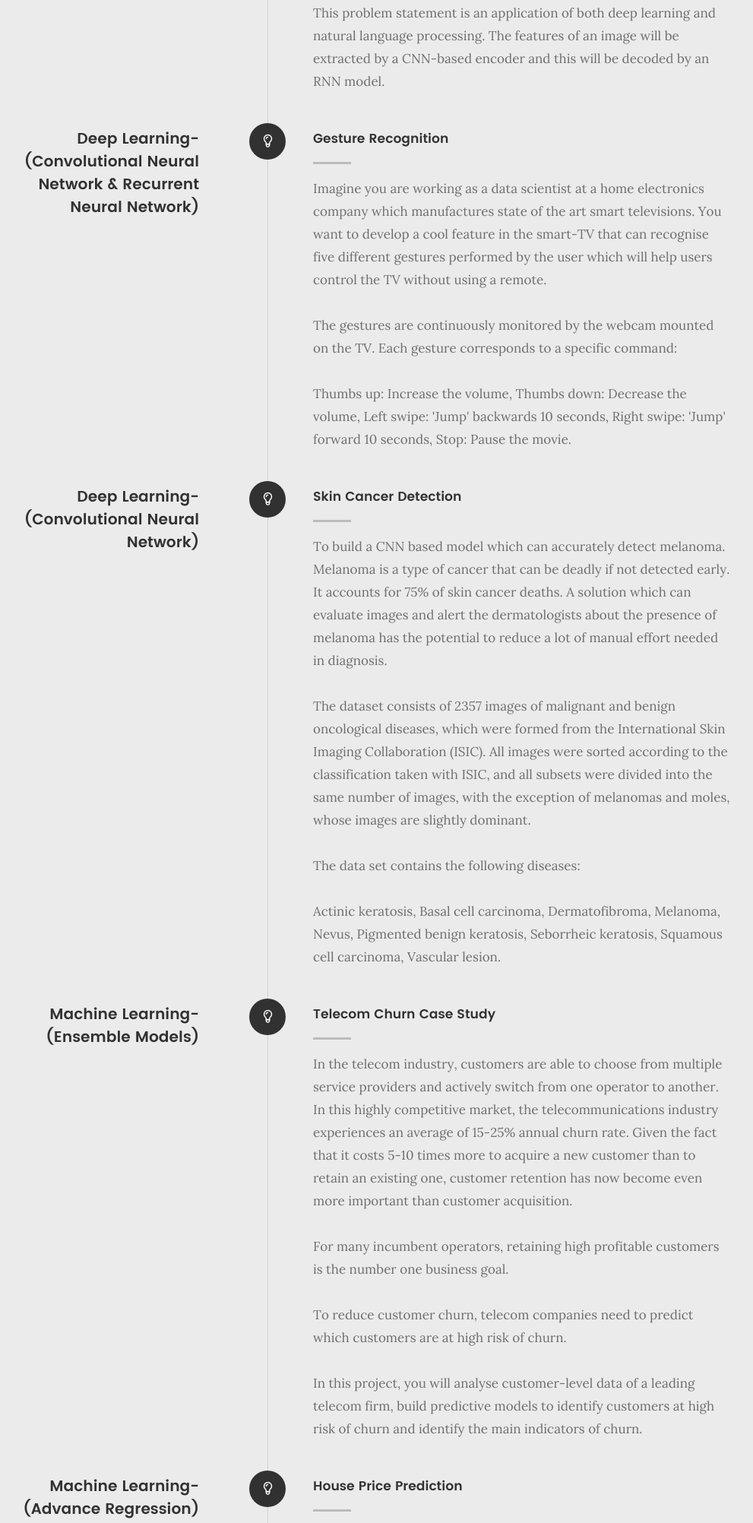
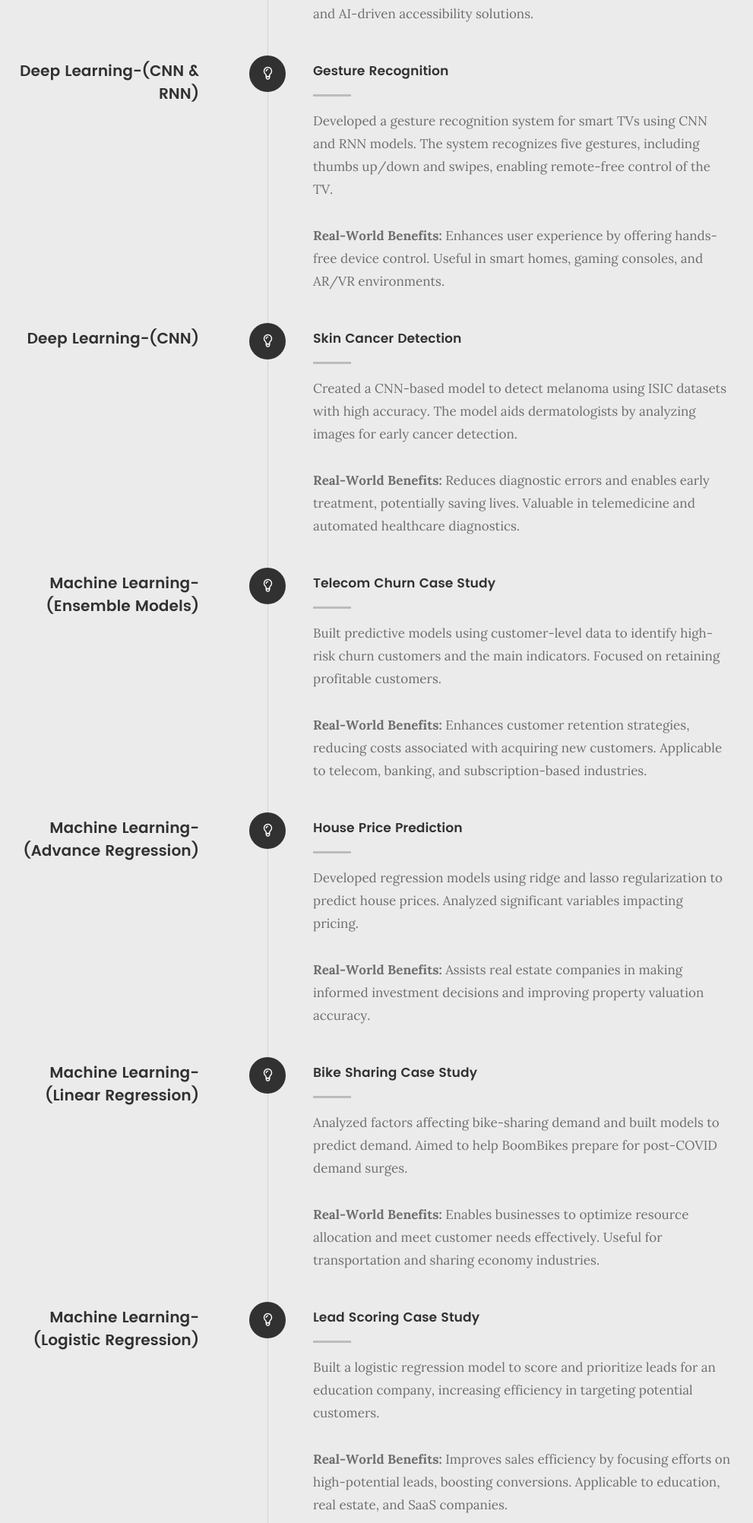
Before and after one commit to Prajwal-s007/Portfolio, a plain HTML site: page index.html in a window 1280 px wide. Shown: the part 5982-7986 px from the top of the page at 76% size, without its empty margins (127-1118 px from the left). Drawn offline with Linux system fonts and the light colour scheme; files whose address does not match are found by name.

Commit message:
Project section optimized

```diff
--- a/index.html
+++ b/index.html
@@ -477,20 +477,15 @@
 	   				</div>
 
 	   				<div class="timeline-header">
-	   					<h3>Deep Learning-(Convolutional Neural Network based encoder & Recurrent Neural Network based decoder)</h3>
+	   					<h3>Deep Learning-(CNN & RNN-based Encoder-Decoder)</h3>
 	   					<p> </p>
 	   				</div>
 
 	   				<div class="timeline-content">
 				                <h4>Eye for Blind</h4>
-	   					<p>In this capstone project, you need to create a deep learning model which can explain the contents of an image in the form of speech through caption generation with an attention mechanism on Flickr8K dataset. This kind of model is a use-case for blind people so that they can understand any image with the help of speech. The caption generated through a CNN-RNN model will be converted to speech using a text to speech library.</p>
-
-
-<p> This problem statement is an application of both deep learning and natural language processing. The features of an image will be extracted by a CNN-based encoder and this will be decoded by an RNN model.</p>
-
-
-					</div>
-
+				                <p>This project uses a CNN-RNN model with an attention mechanism to generate image captions converted into speech. It enables visually impaired individuals to comprehend images through voice outputs using the Flickr8K dataset.</p>
+				                <p><b>Real-World Benefits:</b> Improves accessibility for visually impaired individuals, offering them independence in understanding visual content. Potential applications include assistive devices, mobile apps, and AI-driven accessibility solutions.</p>
+				            </div>
 	   			</div> <!-- /timeline-block -->
 				<div class="timeline-block">
 
@@ -499,23 +494,14 @@
 	   				</div>
 
 	   				<div class="timeline-header">
-	   					<h3>Deep Learning-(Convolutional Neural Network & Recurrent Neural Network)</h3>
+	   					<h3>Deep Learning-(CNN & RNN)</h3>
 	   					<p> </p>
 	   				</div>
 
 	   				<div class="timeline-content">
 				                <h4>Gesture Recognition</h4>
-	   					<p>Imagine you are working as a data scientist at a home electronics company which manufactures state of the art smart televisions. You want to develop a cool feature in the smart-TV that can recognise five different gestures performed by the user which will help users control the TV without using a remote.</p>
-
-
-<p> The gestures are continuously monitored by the webcam mounted on the TV. Each gesture corresponds to a specific command:</p>
-
-   <p> Thumbs up: Increase the volume,
-Thumbs down: Decrease the volume,
-Left swipe: 'Jump' backwards 10 seconds,
-Right swipe: 'Jump' forward 10 seconds,
-Stop: Pause the movie.</p>
-
+				                <p>Developed a gesture recognition system for smart TVs using CNN and RNN models. The system recognizes five gestures, including thumbs up/down and swipes, enabling remote-free control of the TV.</p>
+				                <p><b>Real-World Benefits:</b> Enhances user experience by offering hands-free device control. Useful in smart homes, gaming consoles, and AR/VR environments.</p>
 				            </div>
 
 	   			</div> <!-- /timeline-block -->
@@ -526,29 +512,14 @@ Stop: Pause the movie.</p>
 	   				</div>
 
 	   				<div class="timeline-header">
-	   					<h3>Deep Learning-(Convolutional Neural Network)</h3>
+	   					<h3>Deep Learning-(CNN)</h3>
 	   					<p> </p>
 	   				</div>
 
 	   				<div class="timeline-content">
 				                <h4>Skin Cancer Detection</h4>
-	   					<p>To build a CNN based model which can accurately detect melanoma. Melanoma is a type of cancer that can be deadly if not detected early. It accounts for 75% of skin cancer deaths. A solution which can evaluate images and alert the dermatologists about the presence of melanoma has the potential to reduce a lot of manual effort needed in diagnosis.</p>
-
-<p>The dataset consists of 2357 images of malignant and benign oncological diseases, which were formed from the International Skin Imaging Collaboration (ISIC). All images were sorted according to the classification taken with ISIC, and all subsets were divided into the same number of images, with the exception of melanomas and moles, whose images are slightly dominant.</p>
-
-
-<p> The data set contains the following diseases:</p>
-
-   <p> Actinic keratosis,
-Basal cell carcinoma,
-Dermatofibroma,
-Melanoma,
-Nevus,
-Pigmented benign keratosis,
-Seborrheic keratosis,
-Squamous cell carcinoma,
-Vascular lesion.</p>
-
+				                <p>Created a CNN-based model to detect melanoma using ISIC datasets with high accuracy. The model aids dermatologists by analyzing images for early cancer detection.</p>
+				                <p><b>Real-World Benefits:</b> Reduces diagnostic errors and enables early treatment, potentially saving lives. Valuable in telemedicine and automated healthcare diagnostics.</p>
 				            </div>
 
 	   			</div> <!-- /timeline-block -->
@@ -565,15 +536,8 @@ Vascular lesion.</p>
 
 	   				<div class="timeline-content">
 				                <h4>Telecom Churn Case Study</h4>
-	   					<p>In the telecom industry, customers are able to choose from multiple service providers and actively switch from one operator to another. In this highly competitive market, the telecommunications industry experiences an average of 15-25% annual churn rate. Given the fact that it costs 5-10 times more to acquire a new customer than to retain an existing one, customer retention has now become even more important than customer acquisition.</p>
-
-<p>For many incumbent operators, retaining high profitable customers is the number one business goal.</p>
-
-
-<p> To reduce customer churn, telecom companies need to predict which customers are at high risk of churn.</p>
-
-   <p> In this project, you will analyse customer-level data of a leading telecom firm, build predictive models to identify customers at high risk of churn and identify the main indicators of churn.</p>
-
+				                <p>Built predictive models using customer-level data to identify high-risk churn customers and the main indicators. Focused on retaining profitable customers.</p>
+				                <p><b>Real-World Benefits:</b> Enhances customer retention strategies, reducing costs associated with acquiring new customers. Applicable to telecom, banking, and subscription-based industries.</p>
 				            </div>
 
 	   			</div> <!-- /timeline-block -->
@@ -590,18 +554,10 @@ Vascular lesion.</p>
 
 	   				<div class="timeline-content">
 				                <h4>House Price Prediction</h4>
-	   					<p>A US-based housing company named Surprise Housing has decided to enter the Australian market. The company uses data analytics to purchase houses at a price below their actual values and flip them on at a higher price. For the same purpose, the company has collected a data set from the sale of houses in Australia. The data is provided in the CSV file below. </p>
-
-
-<p>The company is looking at prospective properties to buy to enter the market. You are required to build a regression model using regularisation in order to predict the actual value of the prospective properties and decide whether to invest in them or not. </p>
-
-
-<p> The company wants to know the following things about the prospective properties:</p>
-
-   <p> i)Which variables are significant in predicting the price of a house, and</p>
-    <p> ii)How well those variables describe the price of a house.</p>
-     <p> iIi)Also, determine the optimal value of lambda for ridge and lasso regression.</p>
-	   				</div>
+				                <p>Developed regression models using ridge and lasso regularization to predict house prices. Analyzed significant variables impacting pricing.</p>
+				                <p><b>Real-World Benefits:</b> Assists real estate companies in making informed investment decisions and improving property valuation accuracy.</p>
+				            </div>
+
 
 	   			</div> <!-- /timeline-block -->
 
@@ -618,16 +574,8 @@ Vascular lesion.</p>
 
 	   				<div class="timeline-content">
 				                <h4>Bike Sharing Case Study</h4>
-	   					<p>A bike-sharing system is a service in which bikes are made available for shared use to individuals on a short term basis for a price or free. Many bike share systems allow people to borrow a bike from a "dock" which is usually computer-controlled wherein the user enters the payment information, and the system unlocks it. This bike can then be returned to another dock belonging to the same system.</p>
-
-<p>In such an attempt, BoomBikes aspires to understand the demand for shared bikes among the people after this ongoing quarantine situation ends across the nation due to Covid-19. They have planned this to prepare themselves to cater to the people's needs once the situation gets better all around and stand out from other service providers and make huge profits.</p>
-
-
-<p> The company wants to know factors affecting the demand for these shared bikes in the American market:</p>
-
-   <p> i)Which variables are significant in predicting the demand for shared bikes.</p>
-    <p> ii)How well those variables describe the bike demands.</p>
-
+				                <p>Analyzed factors affecting bike-sharing demand and built models to predict demand. Aimed to help BoomBikes prepare for post-COVID demand surges.</p>
+				                <p><b>Real-World Benefits:</b> Enables businesses to optimize resource allocation and meet customer needs effectively. Useful for transportation and sharing economy industries.</p>
 				            </div>
 
 	   			</div> <!-- /timeline-block -->
@@ -645,13 +593,8 @@ Vascular lesion.</p>
 
 	   				<div class="timeline-content">
 				                <h4>Lead Scoring Case Study</h4>
-	   					<p>An education company named X Education sells online courses to industry professionals. On any given day, many professionals who are interested in the courses land on their website and browse for courses. </p>
-
-
-
-             <p>The company markets its courses on several websites and search engines like Google. Once these people land on the website, they might browse the courses or fill up a form for the course or watch some videos. When these people fill up a form providing their email address or phone number, they are classified to be a lead. Moreover, the company also gets leads through past referrals. Once these leads are acquired, employees from the sales team start making calls, writing emails, etc. Through this process, some of the leads get converted while most do not. The typical lead conversion rate at X education is around 30%.</p>
-
-              <p> Now, although X Education gets a lot of leads, its lead conversion rate is very poor. For example, if, say, they acquire 100 leads in a day, only about 30 of them are converted. To make this process more efficient, the company wishes to identify the most potential leads, also known as ‘Hot Leads’. If they successfully identify this set of leads, the lead conversion rate should go up as the sales team will now be focusing more on communicating with the potential leads rather than making calls to everyone.</p>
+				                <p>Built a logistic regression model to score and prioritize leads for an education company, increasing efficiency in targeting potential customers.</p>
+				                <p><b>Real-World Benefits:</b> Improves sales efficiency by focusing efforts on high-potential leads, boosting conversions. Applicable to education, real estate, and SaaS companies.</p>
 				            </div>
 
 	   			</div> <!-- /timeline-block -->
```
Lines whose indentation alone changed are shown as unchanged.
